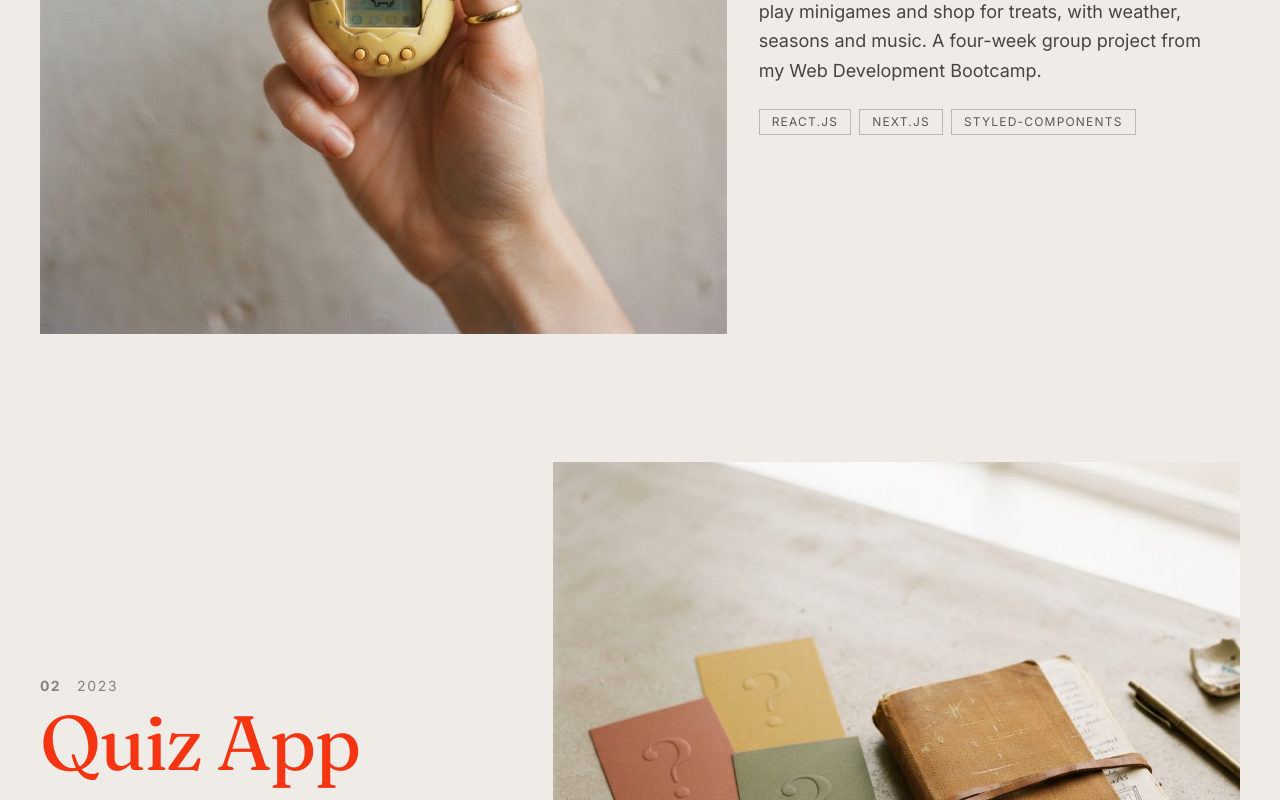
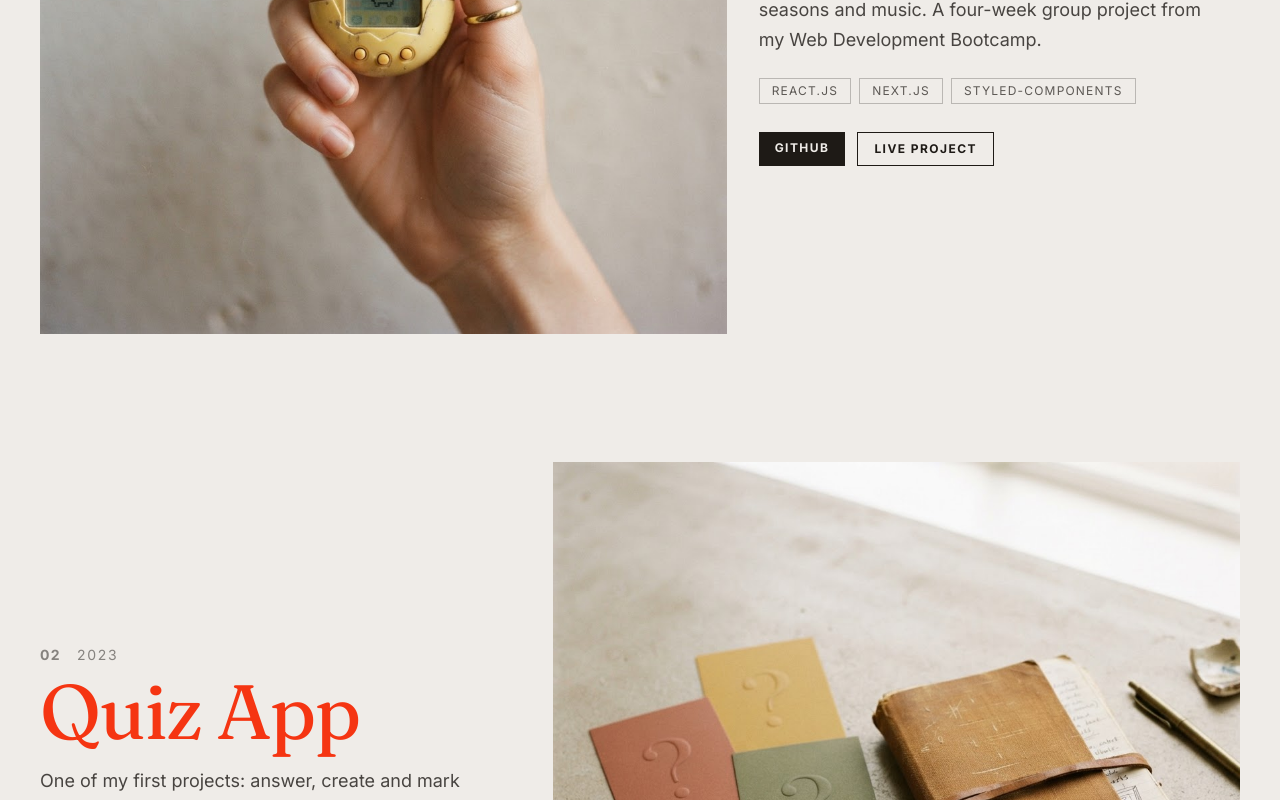
Before and after one commit to ninagw/nina-weber-portfolio, a Next.js app: page / in a window 1280 px wide. Shown: the part 2960-3760 px from the top of the page. Built offline with nearby package versions, Linux system fonts and the light colour scheme.

Commit message:
feat: add GitHub and Live Project links to projects component
Co-authored-by: ninaweber <150810914+ninagw@users.noreply.github.com>

```diff
--- a/components/projects.tsx
+++ b/components/projects.tsx
@@ -5,6 +5,8 @@ type Project = {
   image: string
   description: string
   tags: string[]
+  githubUrl: string
+  projectUrl: string
 }
 
 const PROJECTS: Project[] = [
@@ -16,6 +18,8 @@ const PROJECTS: Project[] = [
     description:
       'A cozy virtual-pet gaming app — care for your pets, play minigames and shop for treats, with weather, seasons and music. A four-week group project from my Web Development Bootcamp.',
     tags: ['React.js', 'Next.js', 'styled-components'],
+    githubUrl: 'https://github.com/ninagw/pocket-pets',
+    projectUrl: 'https://pocket-pets.example.com',
   },
   {
     index: '02',
@@ -25,6 +29,8 @@ const PROJECTS: Project[] = [
     description:
       'One of my first projects: answer, create and mark your own quiz questions. Built from scratch to learn the fundamentals.',
     tags: ['JavaScript', 'HTML', 'CSS'],
+    githubUrl: 'https://github.com/ninagw/quiz-app',
+    projectUrl: 'https://quiz-app.example.com',
   },
   {
     index: '03',
@@ -34,6 +40,8 @@ const PROJECTS: Project[] = [
     description:
       'A fully functional calculator with a modern, animated design. My playground for CSS animations and more complex JavaScript logic.',
     tags: ['JavaScript', 'HTML', 'CSS', 'Vercel'],
+    githubUrl: 'https://github.com/ninagw/calculator',
+    projectUrl: 'https://calculator.example.com',
   },
   {
     index: '04',
@@ -43,6 +51,8 @@ const PROJECTS: Project[] = [
     description:
       'My final journalism-school project: a mobile-first site to sell tickets, grow a newsletter and surface event details for online marketing traffic.',
     tags: ['WordPress', 'Marketing'],
+    githubUrl: 'https://github.com/ninagw/event-website',
+    projectUrl: 'https://event-website.example.com',
   },
   {
     index: '05',
@@ -52,6 +62,8 @@ const PROJECTS: Project[] = [
     description:
       'Years of building websites and blogs on WordPress and Squarespace — from a travel blog to an affiliate interior blog — always valuing aesthetics, navigation and UX.',
     tags: ['WordPress', 'Squarespace'],
+    githubUrl: 'https://github.com/ninagw/cms-websites',
+    projectUrl: 'https://cms-websites.example.com',
   },
 ]
 
@@ -93,6 +105,24 @@ function ProjectRow({ project, flip }: { project: Project; flip: boolean }) {
             </li>
           ))}
         </ul>
+        <div className="mt-7 flex flex-wrap gap-3">
+          <a
+            href={project.githubUrl}
+            target="_blank"
+            rel="noreferrer"
+            className="bg-ink px-4 py-2 font-sans text-xs font-bold uppercase tracking-[0.12em] text-background transition-colors hover:bg-accent-vermilion"
+          >
+            GitHub
+          </a>
+          <a
+            href={project.projectUrl}
+            target="_blank"
+            rel="noreferrer"
+            className="border border-ink px-4 py-2 font-sans text-xs font-bold uppercase tracking-[0.12em] text-ink transition-colors hover:bg-accent-vermilion hover:text-accent-foreground"
+          >
+            Live Project
+          </a>
+        </div>
       </div>
     </article>
   )
```
